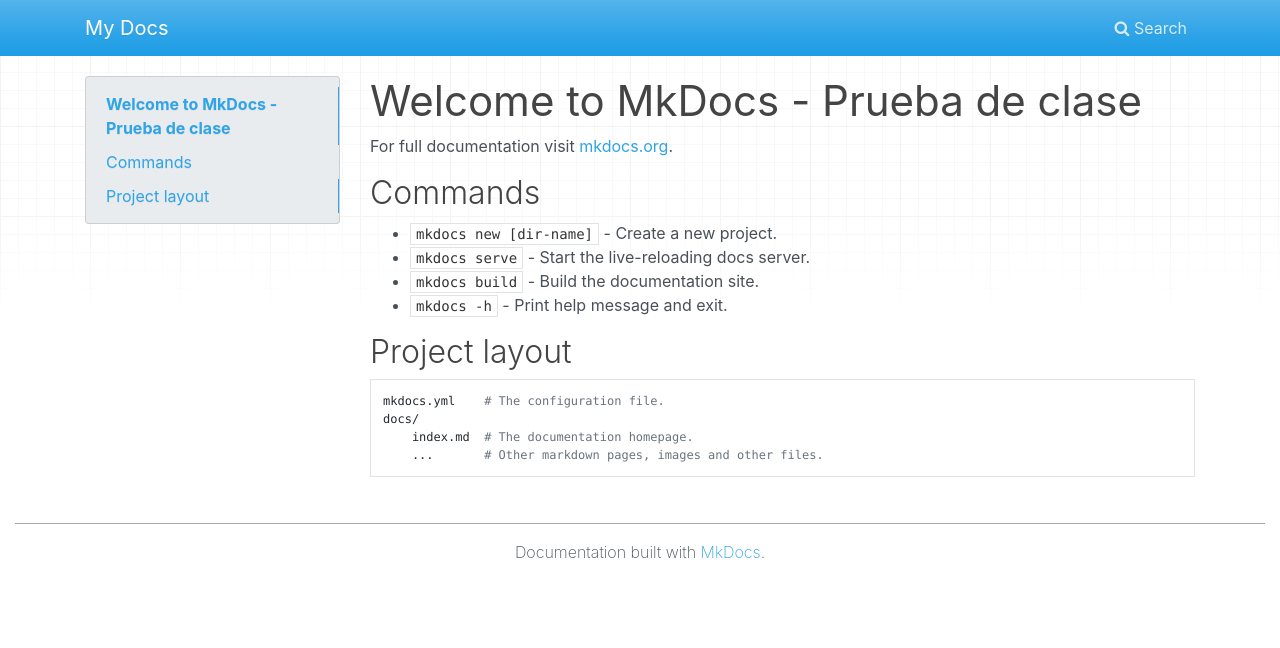
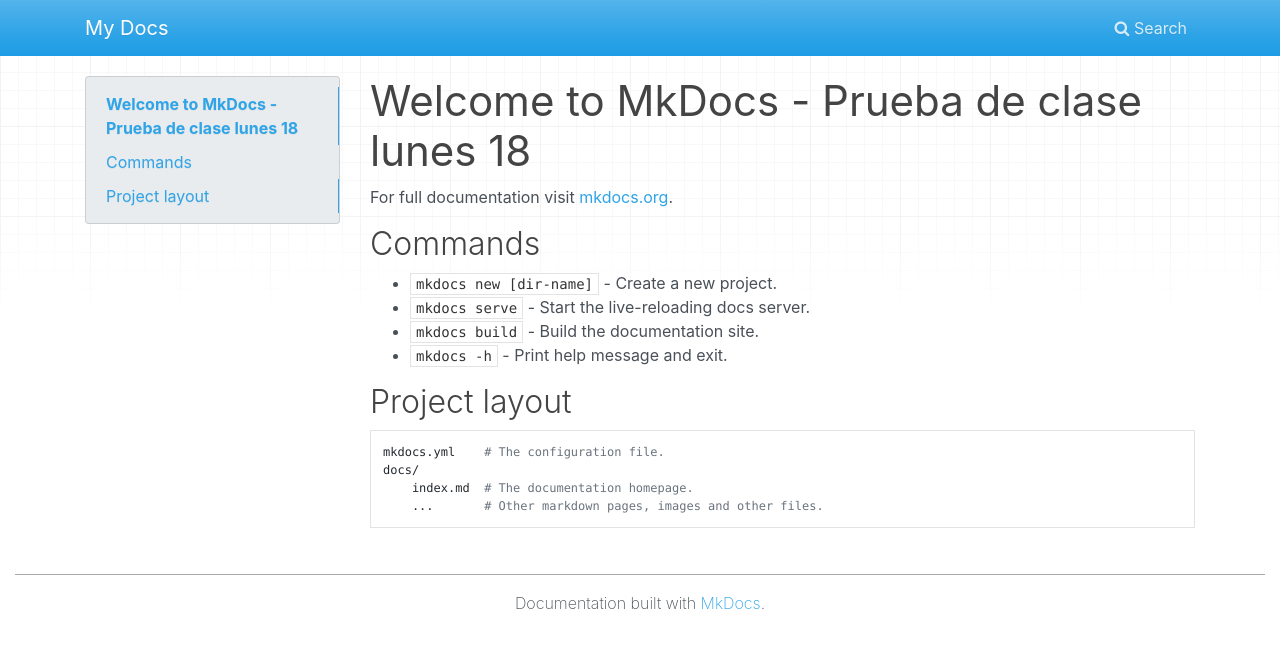
Before and after one commit to aruimar220/2023-ASIR-demo-mkdocs, a plain HTML site: page index.html in a window 1280 px wide. Drawn offline with nearby package versions, Linux system fonts and the light colour scheme.

Commit message:
Deployed bc1fa4b with MkDocs version: 1.5.3

```diff
--- a/index.html
+++ b/index.html
@@ -49,7 +49,7 @@
     <div id="toc-collapse" class="navbar-collapse collapse card bg-secondary">
         <ul class="nav flex-column">
 
-            <li class="nav-item" data-level="1"><a href="#welcome-to-mkdocs-prueba-de-clase" class="nav-link">Welcome to MkDocs - Prueba de clase</a>
+            <li class="nav-item" data-level="1"><a href="#welcome-to-mkdocs-prueba-de-clase-lunes-18" class="nav-link">Welcome to MkDocs - Prueba de clase lunes 18</a>
               <ul class="nav flex-column">
             <li class="nav-item" data-level="2"><a href="#commands" class="nav-link">Commands</a>
               <ul class="nav flex-column">
@@ -66,7 +66,7 @@
 </div></div>
                     <div class="col-md-9" role="main">
 
-<h1 id="welcome-to-mkdocs-prueba-de-clase">Welcome to MkDocs - Prueba de clase</h1>
+<h1 id="welcome-to-mkdocs-prueba-de-clase-lunes-18">Welcome to MkDocs - Prueba de clase lunes 18</h1>
 <p>For full documentation visit <a href="https://www.mkdocs.org">mkdocs.org</a>.</p>
 <h2 id="commands">Commands</h2>
 <ul>
@@ -163,5 +163,5 @@
 
 <!--
 MkDocs version : 1.5.3
-Build Date UTC : 2024-03-05 16:45:06.808586+00:00
+Build Date UTC : 2024-03-18 20:05:57.211684+00:00
 -->
--- a/search/search_index.json
+++ b/search/search_index.json
@@ -1 +1 @@
-{"config":{"indexing":"full","lang":["en"],"min_search_length":3,"prebuild_index":false,"separator":"[\\s\\-]+"},"docs":[{"location":"","text":"Welcome to MkDocs - Prueba de clase For full documentation visit mkdocs.org . Commands mkdocs new [dir-name] - Create a new project. mkdocs serve - Start the live-reloading docs server. mkdocs build - Build the documentation site. mkdocs -h - Print help message and exit. Project layout mkdocs.yml # The configuration file. docs/ index.md # The documentation homepage. ... # Other markdown pages, images and other files.","title":"Welcome to MkDocs - Prueba de clase"},{"location":"#welcome-to-mkdocs-prueba-de-clase","text":"For full documentation visit mkdocs.org .","title":"Welcome to MkDocs - Prueba de clase"},{"location":"#commands","text":"mkdocs new [dir-name] - Create a new project. mkdocs serve - Start the live-reloading docs server. mkdocs build - Build the documentation site. mkdocs -h - Print help message and exit.","title":"Commands"},{"location":"#project-layout","text":"mkdocs.yml # The configuration file. docs/ index.md # The documentation homepage. ... # Other markdown pages, images and other files.","title":"Project layout"}]}
+{"config":{"indexing":"full","lang":["en"],"min_search_length":3,"prebuild_index":false,"separator":"[\\s\\-]+"},"docs":[{"location":"","text":"Welcome to MkDocs - Prueba de clase lunes 18 For full documentation visit mkdocs.org . Commands mkdocs new [dir-name] - Create a new project. mkdocs serve - Start the live-reloading docs server. mkdocs build - Build the documentation site. mkdocs -h - Print help message and exit. Project layout mkdocs.yml # The configuration file. docs/ index.md # The documentation homepage. ... # Other markdown pages, images and other files.","title":"Welcome to MkDocs - Prueba de clase lunes 18"},{"location":"#welcome-to-mkdocs-prueba-de-clase-lunes-18","text":"For full documentation visit mkdocs.org .","title":"Welcome to MkDocs - Prueba de clase lunes 18"},{"location":"#commands","text":"mkdocs new [dir-name] - Create a new project. mkdocs serve - Start the live-reloading docs server. mkdocs build - Build the documentation site. mkdocs -h - Print help message and exit.","title":"Commands"},{"location":"#project-layout","text":"mkdocs.yml # The configuration file. docs/ index.md # The documentation homepage. ... # Other markdown pages, images and other files.","title":"Project layout"}]}
```
Also changed, not shown: 1 other file.
